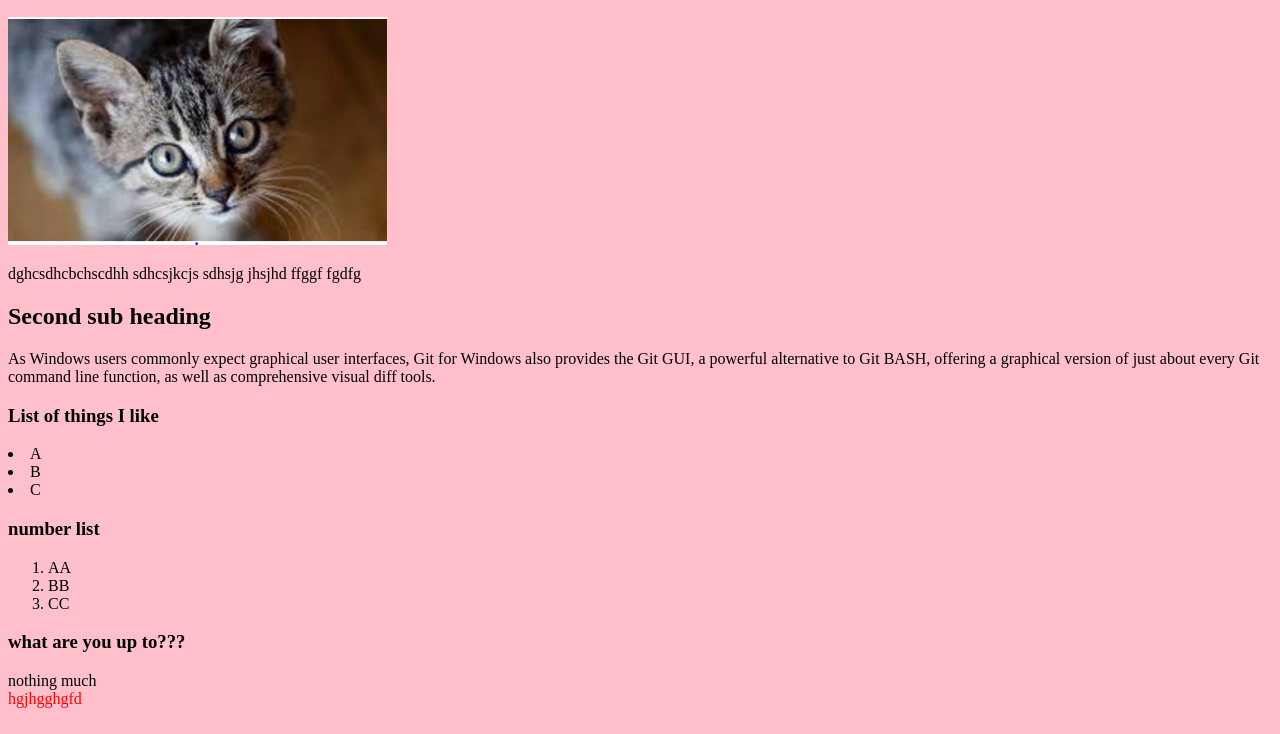
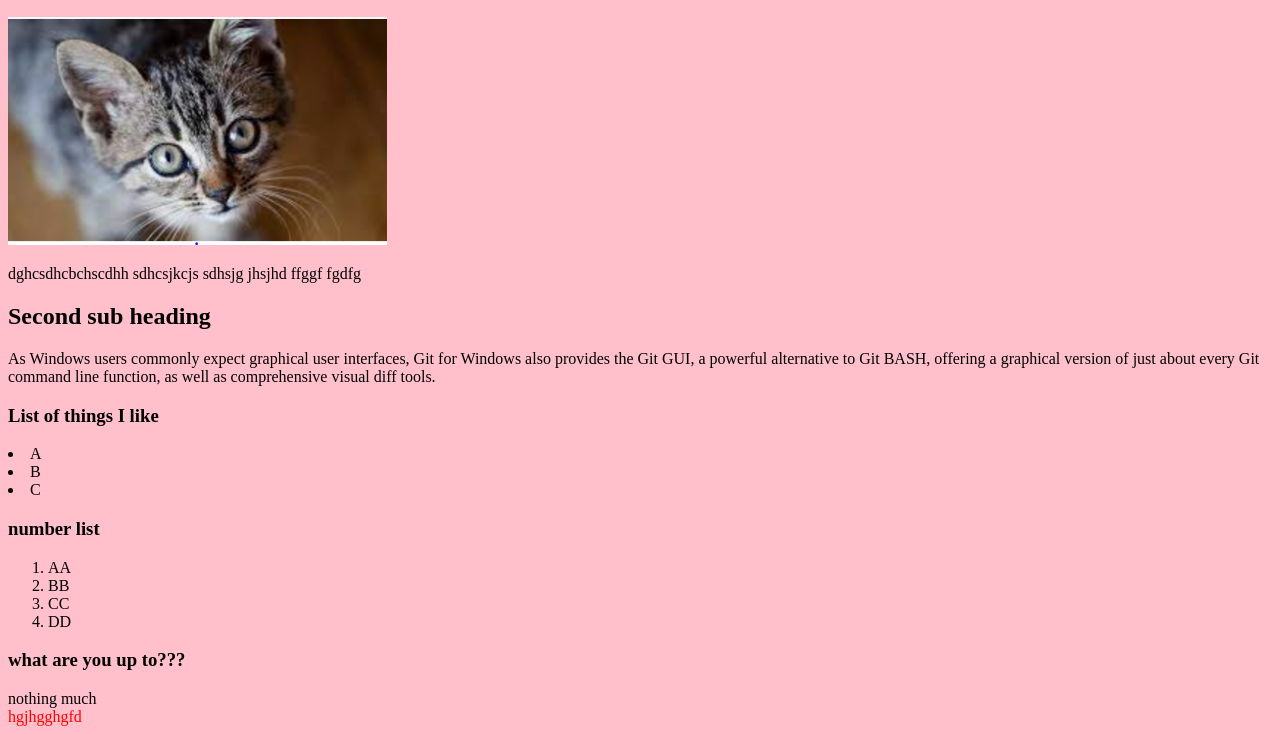
Before and after one commit to Cheryl288/My-first-Repository, a plain HTML site: page index.html in a window 1280 px wide. Shown: the part 110-844 px from the top of the page. Drawn offline with Linux system fonts and the light colour scheme.

Commit message:
a nice message

```diff
--- a/index.html
+++ b/index.html
@@ -28,6 +28,7 @@
     <li>AA</li>
     <li>BB</li>
     <li>CC</li>
+    <li>DD</li>
 </ol>
 
 <h3>what are you up to???</h3>
```
